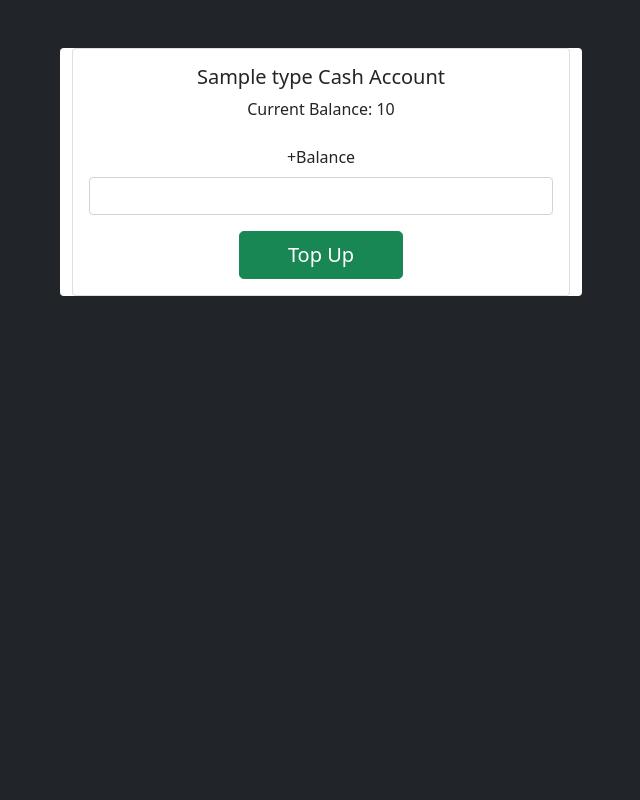
After one commit to YuriiDnistrianskyi/software_documentation_design_patterns, a FastAPI app: template OnlineBank/app/presentation/templates/top_up.html in a window 1280 px wide. The commit adds this page. Shown: the whole page, without its empty margins (319-959 px from the left). Run offline with FastAPI, Linux system fonts and the light colour scheme; the template is opened without the code that fills it: most values are stand-ins (such as "Sample title", 1, 10 or a date in 2020); parts of the project's set-up code (start-up, migrations or seed data) failed here and were passed over.

Commit message:
add top up page

```diff
--- a/OnlineBank/app/presentation/templates/home.html
+++ b/OnlineBank/app/presentation/templates/home.html
@@ -63,7 +63,7 @@
                         </div>
 
                         <div class="d-flex gap-3">
-                            <button class="btn btn-warning">Top Up</button>
+                            <a class="btn btn-warning" href="/{{ bank.id }}/{{ user.id }}/top_up/{{ account.id }}">Top Up</a>
                             <a class="btn btn-info" href="/{{ bank.id }}/{{ user.id }}/update_cash_account/{{ account.id }}">Edit</a>
                             <button class="btn btn-danger">Delete</button>
                         </div>
--- /dev/null
+++ b/OnlineBank/app/presentation/templates/top_up.html
@@ -0,0 +1,40 @@
+<!doctype html>
+<html lang="en">
+<head>
+    <meta charset="UTF-8">
+    <meta name="viewport"
+          content="width=device-width, user-scalable=no, initial-scale=1.0, maximum-scale=1.0, minimum-scale=1.0">
+    <meta http-equiv="X-UA-Compatible" content="ie=edge">
+    <link
+        rel="stylesheet"
+        href="https://cdn.jsdelivr.net/npm/bootstrap@5.0.0/dist/css/bootstrap.min.css"
+    />
+    <title>Document</title>
+</head>
+<body>
+    <div class="container-fluid bg-dark min-vh-100">
+        <div class="container p-5">
+            <div class="container bg-white rounded w-50">
+                <div class="card">
+                    <div class="card-body text-center">
+                        <h5 class="card-title">{{type}} Cash Account</h5>
+                        <form action="post" method="post">
+                            <div class="form-outline">
+                                <p>Current Balance: {{ account.balance }}</p>
+                                <label class="form-label mt-2" for="Number">+Balance</label>
+                                <input
+                                    type="text"
+                                    name="balance"
+                                    class="form-control"
+                                />
+
+                                <button class="btn btn-success mt-3 btn-lg px-5" type="submit">Top Up</button>
+                            </div>
+                        </form>
+                    </div>
+                </div>
+            </div>
+        </div>
+    </div>
+</body>
+</html>
--- a/OnlineBank/app/presentation/web_controller/__init__.py
+++ b/OnlineBank/app/presentation/web_controller/__init__.py
@@ -2,7 +2,9 @@ from fastapi import FastAPI
 
 from app.presentation.web_controller.home_controller import home_router
 from app.presentation.web_controller.cash_account_form_controller import cash_account_form_router
+from app.presentation.web_controller.top_up_router import top_up_router
 
 def register_web_routers(app: FastAPI):
     app.include_router(home_router)
     app.include_router(cash_account_form_router)
+    app.include_router(top_up_router)
```
Also changed, not shown: OnlineBank/app/presentation/web_controller/top_up_router.py (added, +25 -0 lines).
